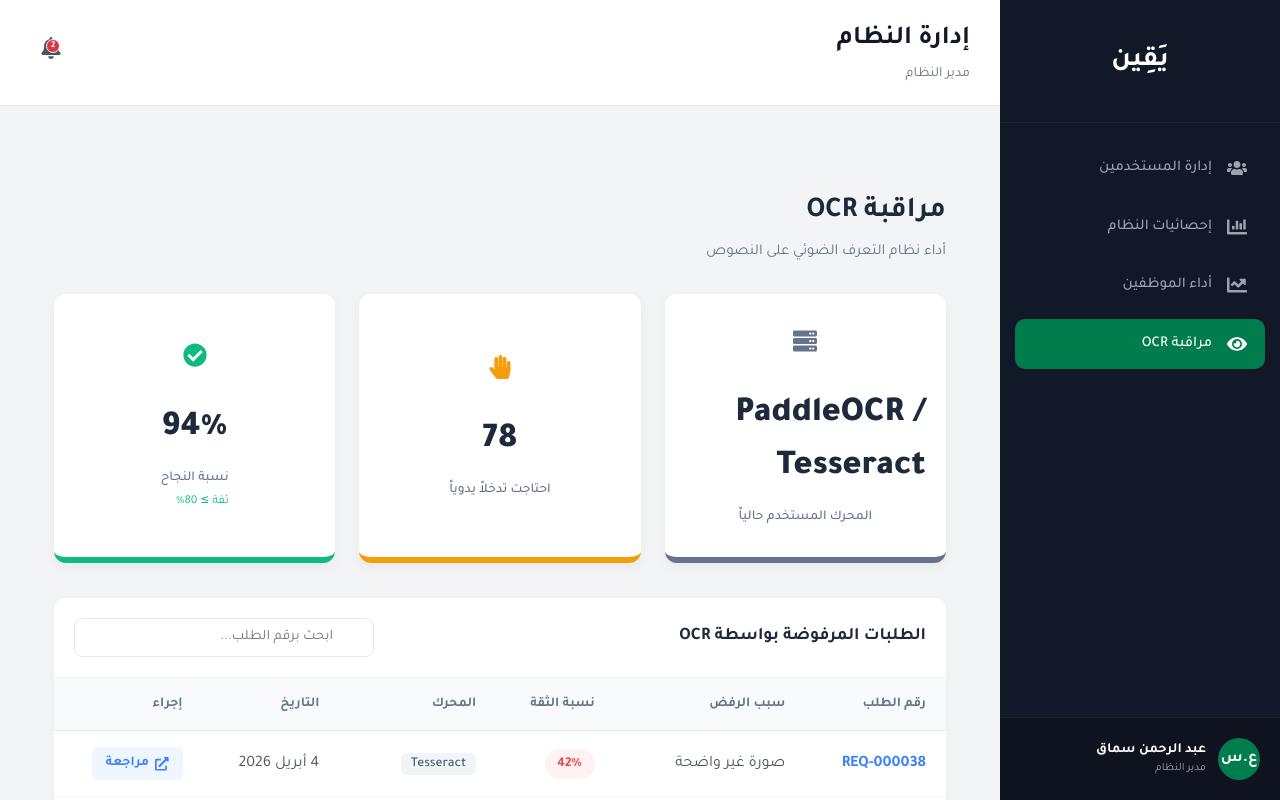
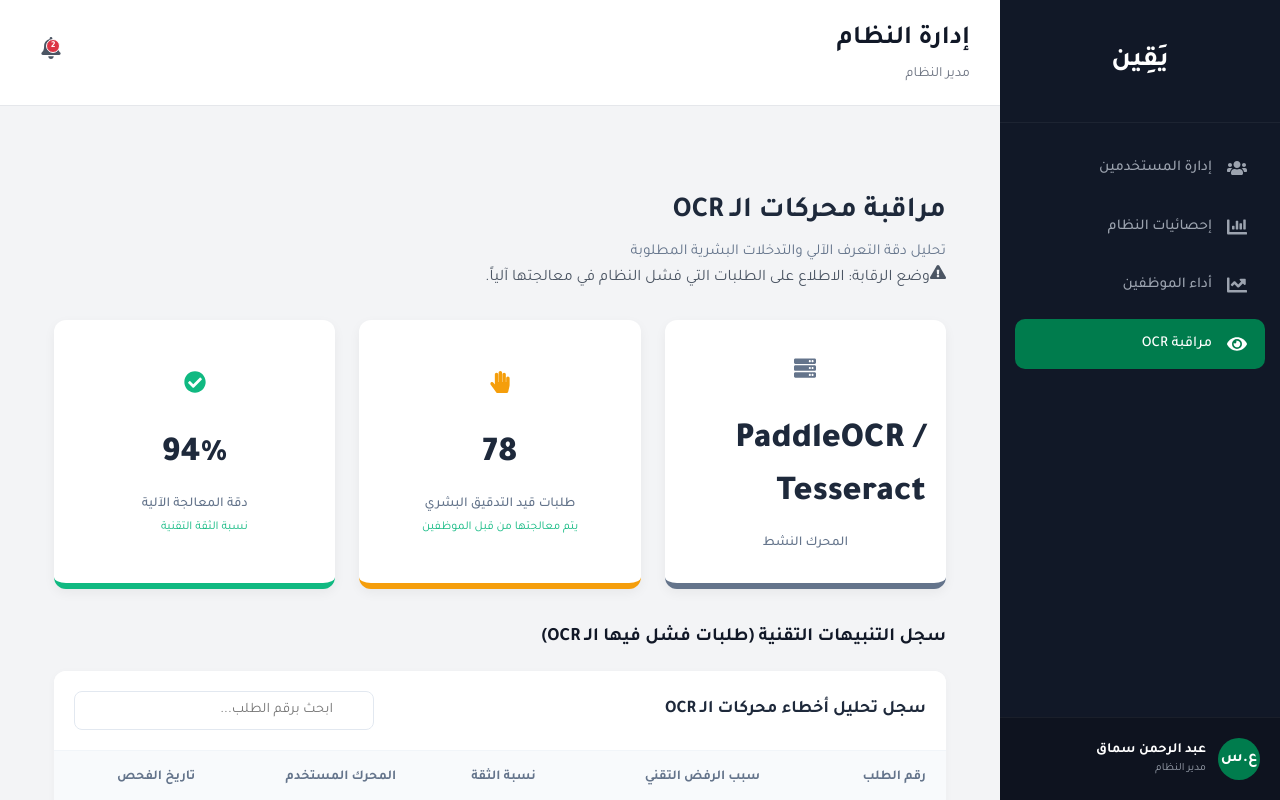
Before and after one commit to Salman-S6/Yaqeen, a React (Vite) app in the folder react/: page /admin/ocr in a window 1280 px wide. Built offline with nearby package versions, Linux system fonts and the light colour scheme; sample sign-in values are in the browser's storage.

Commit message:
fix: restrict admin review capabilities and update OCRTable to read-only as per backend requirements

```diff
--- a/react/src/App.jsx
+++ b/react/src/App.jsx
@@ -15,13 +15,11 @@ function App() {
   const employeeUser = { name: "أحمد المحمود", role: "موظف", initials: "أ.م", email: "ahmed.m@yaqeen.gov.sy" };
   const adminUser = { name: "عبد الرحمن سماق", role: "مدير النظام", initials: "ع.س", email: "admin@yaqeen.gov.sy" };
 
-  // 💡 تحويل المصفوفة إلى State لكي نستطيع الحذف منها
   const [requests, setRequests] = useState([
     { id: 'REQ-000044', name: 'خالد الأحمد', type: 'إخراج قيد فردي', date: '2026/04/09', status: 'pending' },
     { id: 'REQ-000041', name: 'ليلى حسن', type: 'بيان عائلي', date: '2026/04/09', status: 'pending' }
   ]);
 
-  // 💡 دالة حذف الطلب من القائمة (ستجعل العداد ينقص تلقائياً)
   const handleRemoveRequest = (id) => {
     setRequests(prev => prev.filter(req => req.id !== id));
   };
@@ -32,23 +30,22 @@ function App() {
         <Route path="/" element={<Navigate to="/login" replace />} />
         <Route path="/login" element={<Login />} />
 
-        {/* 🔒 مسارات الموظف */}
+        {/* 🔒 مسارات الموظف (الجهة التنفيذية) */}
         <Route path="/employee" element={
           <ProtectedRoute allowedRoles={['employee', 'موظف']}>
-            {/* 💡 نمرر requests.length لضمان تحديث السايد بار فوراً */}
             <MainLayout currentUser={employeeUser} pendingCount={requests.length} />
           </ProtectedRoute>
         }>
           <Route index element={<Navigate to="dashboard" replace />} />
           <Route path="dashboard" element={<EmployeeDashboard requests={requests} />} />
           <Route path="pending-requests" element={<PendingRequests requests={requests} title="الطلبات المعلّقة" />} />
-          {/* 💡 نمرر دالة الحذف للمراجعة */}
+          {/* الموظف هو الوحيد الذي يملك حق الدخول للمراجعة واتخاذ الإجراء */}
           <Route path="review/:requestId" element={
             <RequestReview isAdminMode={false} onActionComplete={handleRemoveRequest} />
           } />
         </Route>
 
-        {/* 🛡️ مسارات المدير */}
+        {/* 🛡️ مسارات المدير (الجهة الرقابية) */}
         <Route path="/admin" element={
           <ProtectedRoute allowedRoles={['admin', 'مدير النظام']}>
             <MainLayout currentUser={adminUser} headerTitle="إدارة النظام" />
@@ -59,7 +56,7 @@ function App() {
           <Route path="stats" element={<AdminStatsPage />} />
           <Route path="performance" element={<AdminPerfPage />} />
           <Route path="ocr" element={<AdminOCRPage />} />
-          <Route path="review/:requestId" element={<RequestReview isAdminMode={true} onActionComplete={handleRemoveRequest} />} />
+          {/* 💡 ملاحظة: تم حذف مسار review من هنا لالتزام المدير بدوره الرقابي فقط */}
         </Route>
 
         <Route path="*" element={<Navigate to="/login" replace />} />
--- a/react/src/assets/pages/AdminOCRPage/AdminOCRPage.jsx
+++ b/react/src/assets/pages/AdminOCRPage/AdminOCRPage.jsx
@@ -2,7 +2,7 @@ import React from 'react';
 import StatCard from '../../../components/StatCard/StatCard';
 import OCRTable from '../../../components/OCRTable/OCRTable';
 import { useOCRMonitoring } from '../../../hooks/useOCRMonitoring';
-import { FaServer, FaHandPaper, FaCheckCircle } from 'react-icons/fa';
+import { FaServer, FaHandPaper, FaCheckCircle, FaExclamationTriangle } from 'react-icons/fa';
 import styles from './AdminOCRPage.module.css';
 
 const AdminOCRPage = () => {
@@ -16,37 +16,50 @@ const AdminOCRPage = () => {
         <div className={styles.container}>
             <header className={styles.header}>
                 <div className={styles.titleInfo}>
-                    <h1>مراقبة OCR</h1>
-                    <p>أداء نظام التعرف الضوئي على النصوص</p>
+                    <h1>مراقبة محركات الـ OCR</h1>
+                    <p>تحليل دقة التعرف الآلي والتدخلات البشرية المطلوبة</p>
+                </div>
+                {/* تنبيه للمدير بأن دوره رقابي */}
+                <div className={styles.adminAlert}>
+                    <FaExclamationTriangle />
+                    <span>وضع الرقابة: الاطلاع على الطلبات التي فشل النظام في معالجتها آلياً.</span>
                 </div>
             </header>
 
             <div className={styles.summaryGrid}>
                 <StatCard
-                    title="المحرك المستخدم حالياً"
+                    title="المحرك النشط"
                     value={ocrData.summary.activeEngine}
-                    icon={<FaServer size={24} />}
+                    icon={<FaServer size={22} />}
                     color="#64748b"
                 />
 
                 <StatCard
-                    title="احتاجت تدخلاً يدوياً"
+                    title="طلبات قيد التدقيق البشري"
                     value={ocrData.summary.manualInterventions}
-                    icon={<FaHandPaper size={24} />}
+                    icon={<FaHandPaper size={22} />}
                     color="#f59e0b"
+                    subText="يتم معالجتها من قبل الموظفين"
                 />
 
                 <StatCard
-                    title="نسبة النجاح"
+                    title="دقة المعالجة الآلية"
                     value={ocrData.summary.successRate}
-                    icon={<FaCheckCircle size={24} />}
+                    icon={<FaCheckCircle size={22} />}
                     color="#10b981"
-                    subText="ثقة ≥ 80%"
+                    subText="نسبة الثقة التقنية"
                 />
             </div>
 
             <div className={styles.tableSection}>
-                <OCRTable data={ocrData.rejectedRequests} />
+                <div className={styles.tableHeader}>
+                    <h3>سجل التنبيهات التقنية (طلبات فشل فيها الـ OCR)</h3>
+                </div>
+                {/* 💡 ملاحظة تقنية: يجب التأكد أن مكون OCRTable داخل Admin لا يحتوي على روابط قابلة للضغط تؤدي لصفحة المراجعة */}
+                <OCRTable
+                    data={ocrData.rejectedRequests}
+                    isReadOnly={true} // نمرر خاصية القراءة فقط للمكون
+                />
             </div>
         </div>
     );
--- a/react/src/components/OCRTable/OCRTable.jsx
+++ b/react/src/components/OCRTable/OCRTable.jsx
@@ -1,25 +1,17 @@
 import React, { useState } from 'react';
-import { useNavigate } from 'react-router-dom'; // 👈 1. استيراد الهوك الخاص بالتنقل
-import { FaSearch, FaChevronRight, FaChevronLeft, FaExternalLinkAlt } from 'react-icons/fa';
+import { FaSearch, FaChevronRight, FaChevronLeft } from 'react-icons/fa';
 import styles from './OCRTable.module.css';
 
-const OCRTable = ({ data }) => {
-    const navigate = useNavigate(); // 👈 2. تفعيل الهوك
+const OCRTable = ({ data = [] }) => {
     const [searchTerm, setSearchTerm] = useState('');
     const [currentPage, setCurrentPage] = useState(1);
     const rowsPerPage = 5;
 
-    // دالة الانتقال عند كبس الزر
-    const handleReviewClick = (id) => {
-        // 👈 3. التوجيه للمسار الذي عرفناه في App.jsx
-        navigate(`/admin/review/${id}`);
-    };
-
     const getConfidenceBadge = (confidenceStr) => {
         const value = parseInt(confidenceStr);
-        if (value >= 80) return <span className={`${styles.badge} ${styles.badgeSuccess}`}>{confidenceStr}</span>;
-        if (value >= 60) return <span className={`${styles.badge} ${styles.badgeWarning}`}>{confidenceStr}</span>;
-        return <span className={`${styles.badge} ${styles.badgeDanger}`}>{confidenceStr}</span>;
+        if (value >= 80) return <span className={`${styles.badge} ${styles.badgeSuccess}`}>{confidenceStr}%</span>;
+        if (value >= 60) return <span className={`${styles.badge} ${styles.badgeWarning}`}>{confidenceStr}%</span>;
+        return <span className={`${styles.badge} ${styles.badgeDanger}`}>{confidenceStr}%</span>;
     };
 
     const filteredData = data.filter((row) =>
@@ -35,7 +27,7 @@ const OCRTable = ({ data }) => {
     return (
         <div className={styles.tableWrapper}>
             <div className={styles.tableHeader}>
-                <h3>الطلبات المرفوضة بواسطة OCR</h3>
+                <h3>سجل تحليل أخطاء محركات الـ OCR</h3>
                 <div className={styles.searchBox}>
                     <input
                         type="text"
@@ -52,11 +44,11 @@ const OCRTable = ({ data }) => {
                     <thead>
                         <tr>
                             <th>رقم الطلب</th>
-                            <th>سبب الرفض</th>
+                            <th>سبب الرفض التقني</th>
                             <th>نسبة الثقة</th>
-                            <th>المحرك</th>
-                            <th>التاريخ</th>
-                            <th>إجراء</th>
+                            <th>المحرك المستخدم</th>
+                            <th>تاريخ الفحص</th>
+                            {/* 💡 تم حذف عمود "الإجراء" هنا بناءً على تعليمات الباك-إند */}
                         </tr>
                     </thead>
                     <tbody>
@@ -67,21 +59,25 @@ const OCRTable = ({ data }) => {
                                 <td>{getConfidenceBadge(row.confidence)}</td>
                                 <td><span className={styles.engineText}>{row.engine}</span></td>
                                 <td>{row.date}</td>
-                                <td>
-                                    {/* 👈 4. ربط الدالة بالزر هنا */}
-                                    <button
-                                        className={styles.actionBtn}
-                                        onClick={() => handleReviewClick(row.id)}
-                                    >
-                                        <FaExternalLinkAlt /> مراجعة
-                                    </button>
-                                </td>
+                                {/* 💡 لا توجد أزرار مراجعة هنا للمدير */}
                             </tr>
                         ))}
                     </tbody>
                 </table>
             </div>
-            {/* ... باقي كود الترقيم (Pagination) كما هو ... */}
+
+            {/* Pagination Controls */}
+            {totalPages > 1 && (
+                <div className={styles.pagination}>
+                    <button onClick={() => setCurrentPage(p => Math.max(1, p - 1))} disabled={currentPage === 1}>
+                        <FaChevronRight />
+                    </button>
+                    <span>صفحة {currentPage} من {totalPages}</span>
+                    <button onClick={() => setCurrentPage(p => Math.min(totalPages, p + 1))} disabled={currentPage === totalPages}>
+                        <FaChevronLeft />
+                    </button>
+                </div>
+            )}
         </div>
     );
 };
```
Also changed, not shown: react/src/assets/pages/RequestReview/RequestReview.jsx (+28 -17 lines).
